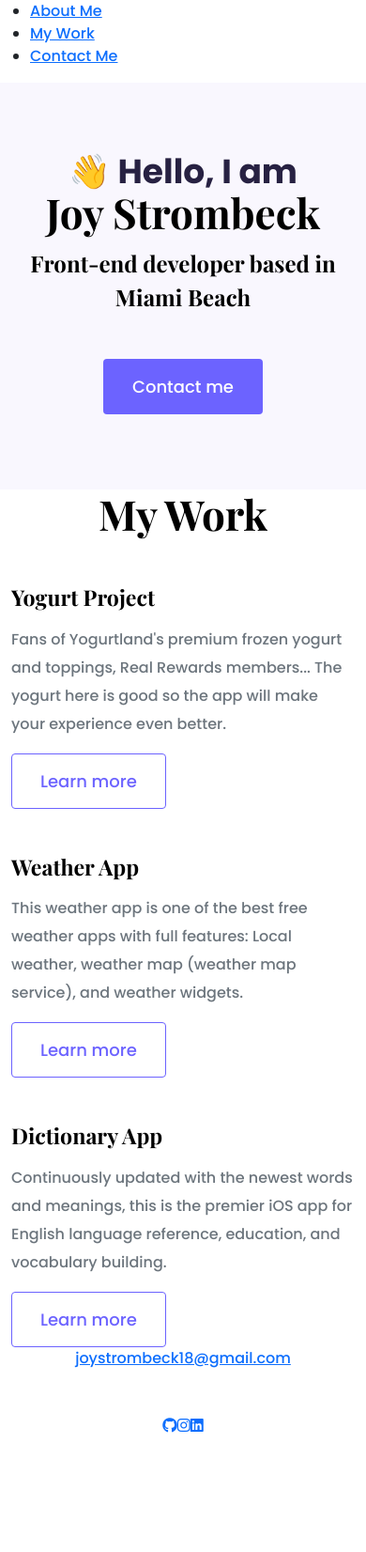
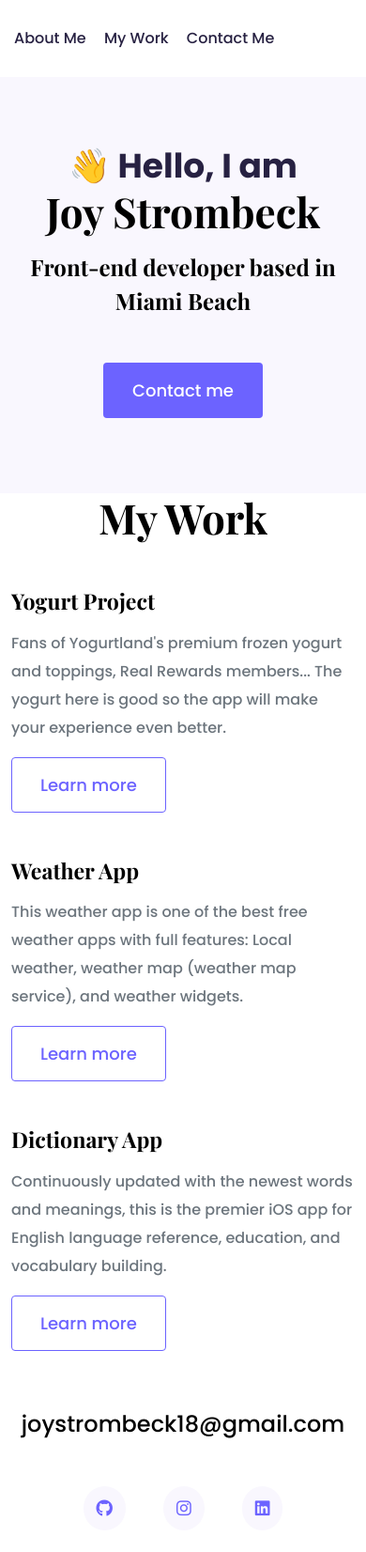
Before and after one commit to JOYSTROMBECK/portfolio-joy, a plain HTML site: page index.html in a window 390 px wide. Shown: the whole page at 94% size. Before the commit the page ends 1530 px from the top, so only its background shows below. Drawn offline with nearby package versions, Linux system fonts and the light colour scheme.

Commit message:
Update portfolio.css

```diff
--- a/styles/portfolio.css
+++ b/styles/portfolio.css
@@ -119,3 +119,97 @@ p {
     text-align: center;
   }
 }
+nav {
+  padding: 20px 0;
+}
+
+nav ul {
+  padding: 0;
+  margin: 0;
+}
+
+nav li {
+  display: inline;
+  list-style: none;
+  line-height: 42px;
+  margin-left: 15px;
+}
+
+nav a {
+  text-decoration: none;
+  color: #272142;
+  transition: all 100ms ease-in-out;
+}
+
+nav a:hover,
+nav li.active a {
+  color: var(--branding-color);
+}
+
+footer {
+  margin: 60px 0;
+}
+
+footer .contact-box {
+  background: var(--secondary-color);
+  padding: 30px 120px;
+  border-radius: 10px;
+}
+
+footer .contact-box p {
+  margin: 0;
+}
+
+footer .email-link {
+  text-decoration: none;
+  color: black;
+  font-size: 24px;
+}
+
+footer .email-link:hover {
+  color: var(--branding-color);
+}
+
+footer .social-links a {
+  margin: 0 20px;
+  color: var(--branding-color);
+  background: var(--secondary-color);
+  padding: 10px 14px;
+  border-radius: 50%;
+  font-size: 18px;
+  transition: all 100ms ease-in-out;
+}
+
+footer .social-links a:hover {
+  color: white;
+  background: var(--branding-color);
+}
+
+@media (max-width: 900px) {
+  h1 {
+    font-size: 44px;
+    line-height: 1.5;
+  }
+
+  h2 {
+    font-size: 44px;
+  }
+
+  h4 {
+    font-size: 26px;
+  }
+
+  .hero {
+    padding: 80px 20px;
+  }
+
+  .content {
+    text-align: center;
+    padding: 0;
+  }
+
+  .project-desciption {
+    padding: 0;
+    text-align: center;
+  }
+}
```
